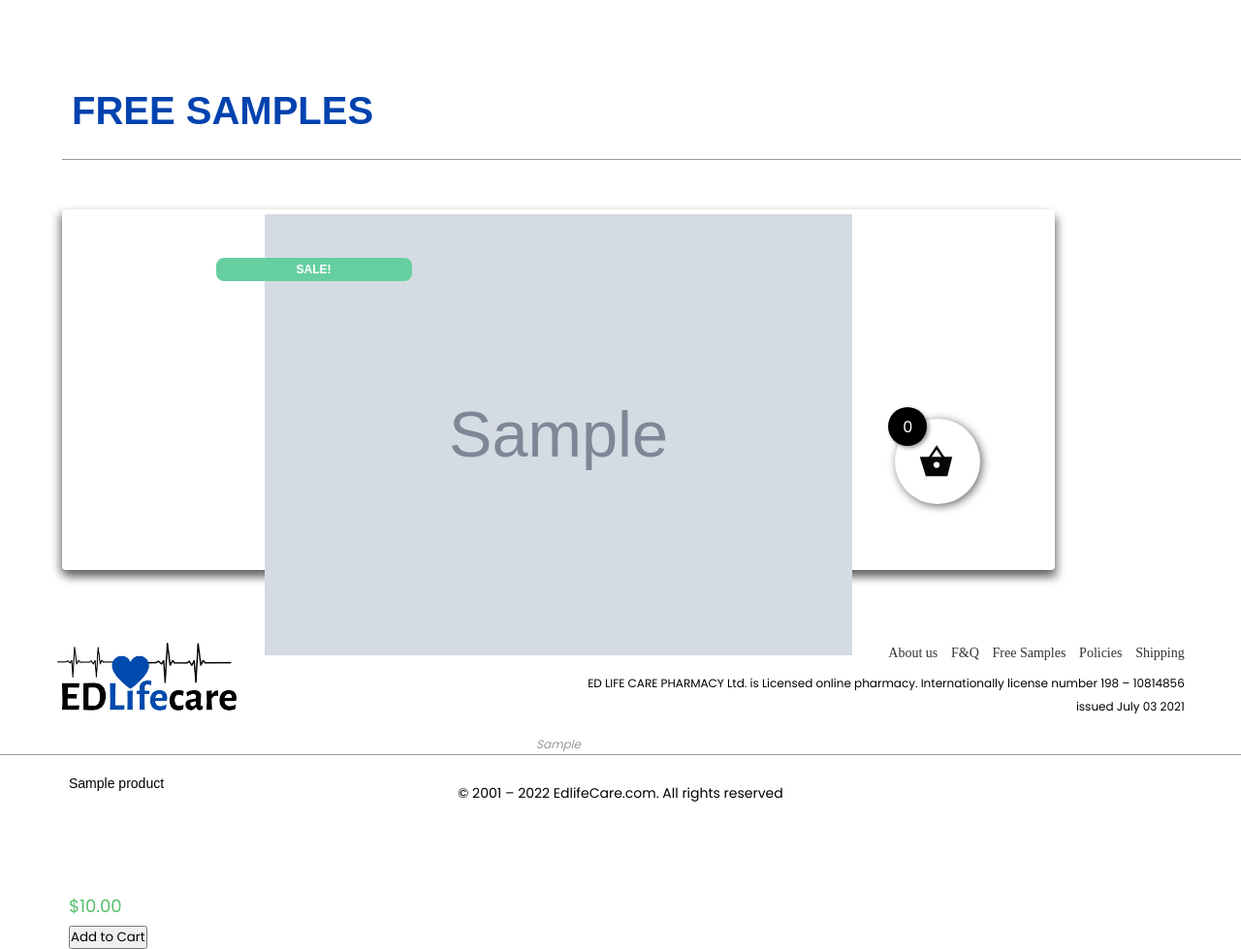
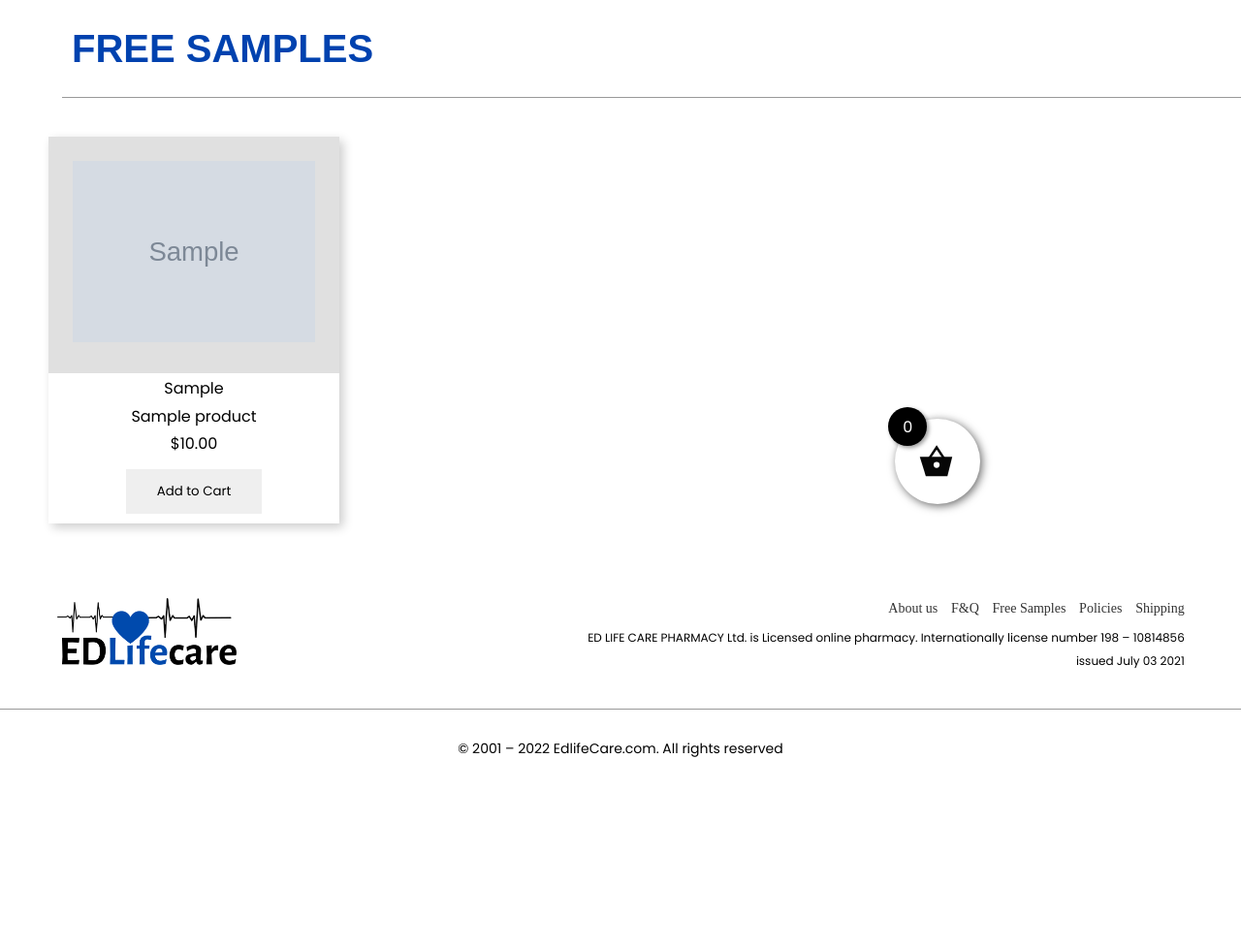
Before and after one commit to Sumantsh/A_B_WEBSITE, a Laravel app: page /sample in a window 1280 px wide. Shown: the part 240-1219 px from the top of the page at 97% size. After the commit the page ends 1021 px from the top, so only its background shows below. Run offline with Laravel 9, Linux system fonts and the light colour scheme; tables that the repository leaves empty hold one stand-in row (values such as "Sample post"); grey boxes marked "Sample" are stand-in pictures; some libraries are stand-ins or nearby versions.

Commit message:
samplelayout fix

```diff
--- a/public/css/style.css
+++ b/public/css/style.css
@@ -1196,6 +1213,49 @@ background-color: #25d366;
     font-size: 14px;
     font-family: 'Poppins', sans-serif;
     margin: 2% 0px;
+}
+
+#samplesection {
+    display: grid;
+    grid-template-columns: repeat(1,1fr);
+}
+
+.row1 {
+    width: 70%;
+    display: grid;
+    grid-template-columns: repeat(3,300px);
+    gap: 40px;
+    padding: 0px 10px;
+}
+
+#productcard {
+
+    box-shadow: 4px 4px 10px rgba(0 0 0 / 0.2);
+    display: flex;
+    flex-direction: column;
+    justify-content: center;
+    align-items: center;
+}
+
+.productimg_on_sample {
+    padding: 25px;
+    background-color: rgba(102, 102, 102,.2);
+}
+
+#rightsideproduct2 {
+    padding: 40px;
+}
+
+.btn_wrapper {
+    display: flex;
+    justify-content: center;
+    align-items: center;
+    padding: 10px;
+}
+
+#addtocart {
+    padding: .8rem 2rem;
+    border: none;
 }
 
 /* media query start here */
--- a/public/js/script.js
+++ b/public/js/script.js
@@ -54,6 +54,7 @@ addToCartBtn.addEventListener("click", async (e) => {
         redirect: "follow"
     });
     const json = await response.json();
+    console.log(json)
     if(json.msg == "Product added to the cart") {
         Livewire.emit('updateComponent');
     }
@@ -71,7 +72,7 @@ function updateQtyField(e) {
     }
 }
 
-document.addEventListener('livewire:load', function () {
+document.addEventListener('livewire:load',  function () {
     let hookExecutionCount = 0;
     Livewire.hook('element.initialized', (el, component) => {
         if(hookExecutionCount < 1) {
--- a/resources/views/footer.blade.php
+++ b/resources/views/footer.blade.php
@@ -35,12 +35,11 @@
     </div>
   </footer>
 
-
+@livewireScripts
 <script src=" https://cdnjs.cloudflare.com/ajax/libs/jquery/3.6.3/jquery.min.js"></script>
 <script src="https://cdn.jsdelivr.net/npm/swiper@8/swiper-bundle.min.js"></script>
 <script src="{{ asset('js/script.js') }}"></script>
 <script src="{{ asset('js/swiperscript.js') }}"></script>
 <script src="{{ asset('js/cartwindow.js') }}"></script>
-@livewireScripts
 </body>
 </html>
--- a/resources/views/sample.blade.php
+++ b/resources/views/sample.blade.php
@@ -1,34 +1,44 @@
 @include('header')
 
-    <section id="samplesection" style="margin:5% 0px;  width: 100%; display: flex; flex-direction: column; justify-content: flex-start; ">
+
+
+</body>
+
+    <section id="samplesection" >
 
 
       <h2 style="padding:10px; color: #0042AF; font-family: open, sans-serif; font-size: 40px; margin-left:5%; border-bottom: 1px solid rgba(0 0 0 /.4);">FREE SAMPLES</h2>
 
-      <div id="rightsideproduct" style="width: 80%; margin-left: 5%; display: flex; flex-direction: column; flex-wrap: wrap; justify-content: space-around; padding: 5px 7px; border-radius: 4px;" >
+      <div id="rightsideproduct2" style="" >
         <div class="row row1">
 
           @foreach($products as $product)
             <div id="productcard" >
-            <div class="productimg" style="width:100%; display: grid; place-items: center; position: relative; " >
-              <img src="{{asset( $product['prd_image'] )}}" width="60%" alt="">
-              <div class="sale" style="position: absolute; font-family: sans-serif; font-size: 12px; color: white; font-weight: 600; width: 20%; background: #65CF9F; padding: 5px; text-align: center; top: 10%; left: 15%; border-radius: 8px;">SALE!</div>
+
+            <div class="productimg_on_sample" style="">
+              <img src="{{asset( $product['prd_image'] )}}" width="100%" alt="">
             </div>
 
-            <div class="discription" style="width:100%; text-align: center; line-height: 1; color: rgba(0 0 0 /.4); margin-top: 8%; font-size: 12px; font-family: sans-serif; font-style: italic; " >
+            <div class="discription" style="" >
               <p> {{$product['prd_dis']}}</p>
             </div>
 
-            <div class="productname" style="margin-top: 2%; font-size: 14px; font-weight: 500;  font-family: open, sans-serif;">{{$product['prd_name']}}</div>
+            <div class="productname" style="">
+              {{$product['prd_name']}}</div>
 
-            <div class="price" style="margin-top: 10%; color: #57BF6D; font-size: 18px; font-family: robotsan; ">
+            <div class="price" style=" ">
               <p>${{$product['prd_min_price']}}</p>
             </div>
 
+
+            <div class="btn_wrapper">
             <button data-productID="{{ $product->id }}"  id="addtocart" wire:click="toggleCart" >Add to Cart</button>
+            </div>
+
             </div>
           @endforeach
         </div>
+      </div>
     </section>
 
     <livewire:cart />
```
Also changed, not shown: other parts of public/css/style.css (+37 -1 lines).
